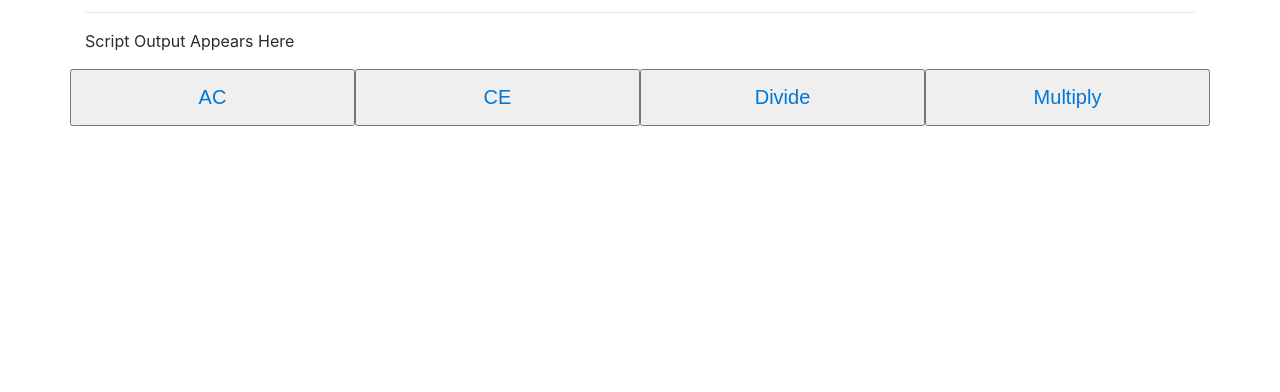
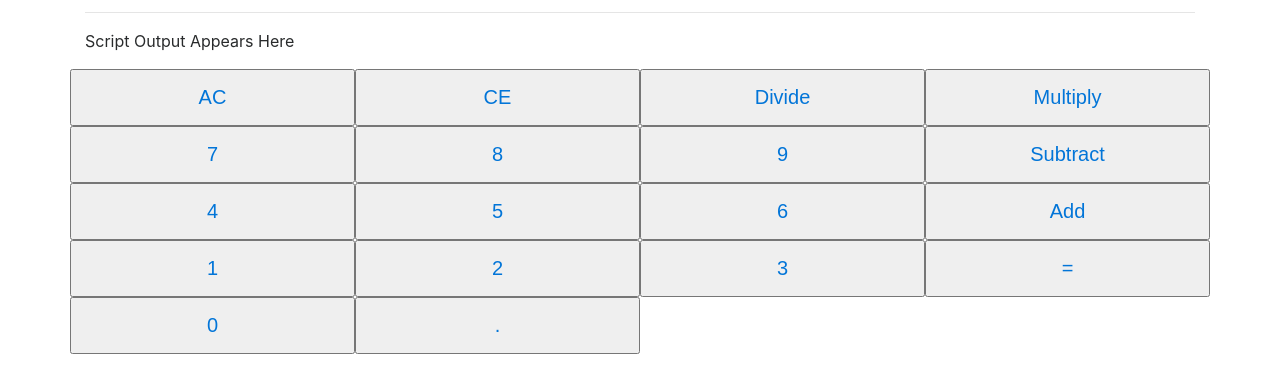
Before and after one commit to simwilso/Coding, a plain HTML site: page Build a Calculator/main.html in a window 1280 px wide. Shown: the part 48-440 px from the top of the page. Drawn offline with nearby package versions, Linux system fonts and the light colour scheme.

Commit message:
added additional calculator buttons

```diff
--- a/Build a Calculator/main.html
+++ b/Build a Calculator/main.html
@@ -34,14 +34,32 @@
     <button class="col-md-3"><a href="#" class="btn btn-default btn-lg Divide"><i></i>Divide</a></button>
     <button class="col-md-3"><a href="#" class="btn btn-default btn-lg Multiply"><i></i>Multiply</a></button>
   </div>
-
-
-
   <!-- second row for buttons 7 / 8 / 9 / subtract -->
+  <div class="row">
+    <button class="col-md-3"><a href="#" class="btn btn-default btn-lg Seven"><i></i>7</a></button>
+    <button class="col-md-3"><a href="#" class="btn btn-default btn-lg Eight"><i></i>8</a></button>
+    <button class="col-md-3"><a href="#" class="btn btn-default btn-lg Nine"><i></i>9</a></button>
+    <button class="col-md-3"><a href="#" class="btn btn-default btn-lg Subtract"><i></i>Subtract</a></button>
+  </div>
   <!-- third row for buttons 4 / 5 / 6 / plus -->
+  <div class="row">
+    <button class="col-md-3"><a href="#" class="btn btn-default btn-lg Four"><i></i>4</a></button>
+    <button class="col-md-3"><a href="#" class="btn btn-default btn-lg Five"><i></i>5</a></button>
+    <button class="col-md-3"><a href="#" class="btn btn-default btn-lg Six"><i></i>6</a></button>
+    <button class="col-md-3"><a href="#" class="btn btn-default btn-lg Add"><i></i>Add</a></button>
+  </div>
   <!-- fourth row for buttons 1 / 2 / 3 / plus -->
+  <div class="row">
+    <button class="col-md-3"><a href="#" class="btn btn-default btn-lg One"><i></i>1</a></button>
+    <button class="col-md-3"><a href="#" class="btn btn-default btn-lg Two"><i></i>2</a></button>
+    <button class="col-md-3"><a href="#" class="btn btn-default btn-lg Three"><i></i>3</a></button>
+    <button class="col-md-3"><a href="#" class="btn btn-default btn-lg Equals"><i></i>=</a></button>
+  </div>
   <!-- fifth row for buttons 0 / . / = -->
-
+  <div class="row">
+    <button class="col-md-3"><a href="#" class="btn btn-default btn-lg Zero"><i></i>0</a></button>
+    <button class="col-md-3"><a href="#" class="btn btn-default btn-lg Period"><i></i>.</a></button>
+  </div>
 
 
 </div>
```
